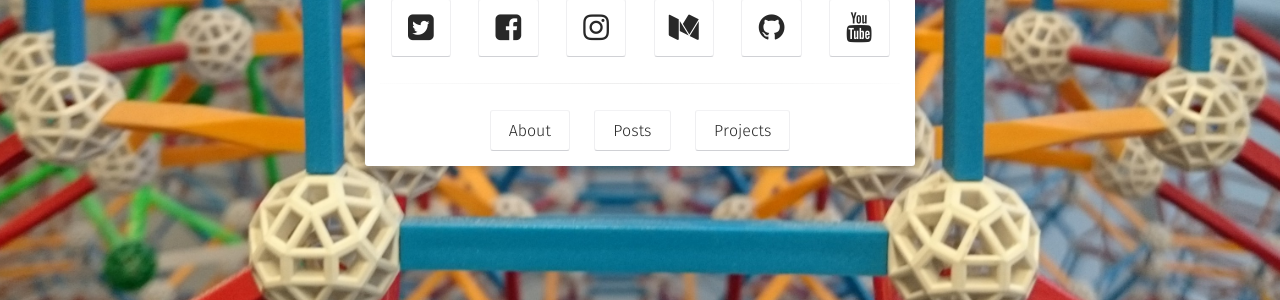
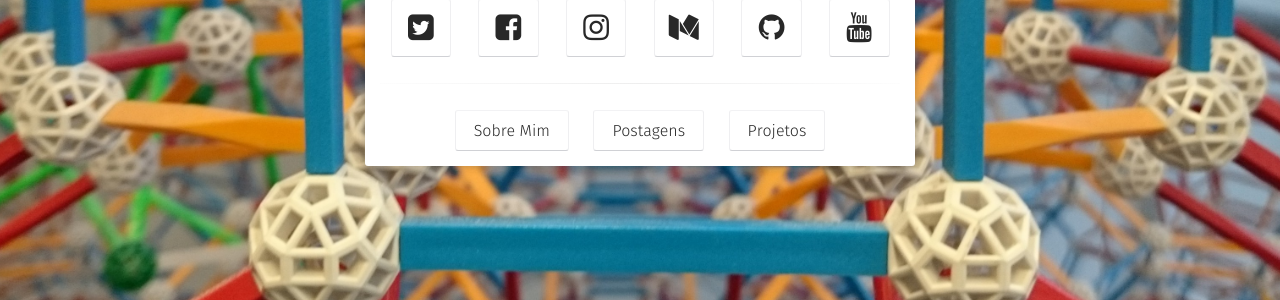
Before and after one commit to meumesmo/meumesmo.github.io, a Jekyll site: the page built from index.md, in a window 1280 px wide. Shown: the part 520-820 px from the top of the page. Built offline with Jekyll 4.4.1, drawn with Linux system fonts in a browser that asks for light colours; some web fonts are replaced; our own code applies the rules of GitHub Pages for plain Markdown files; comment, search, counter and statistics services are not loaded.

Commit message:
Update home.html

```diff
--- a/_layouts/home.html
+++ b/_layouts/home.html
@@ -33,13 +33,13 @@ layout: compress
                   <hr class="hr-line">
                   <h3 class="title">
                          <a class="btn zoombtn" href="{{ site.url }}/about">
-                         About
+                         Sobre Mim
                          </a>
-                         <a class="btn zoombtn" href="{{ site.url }}/posts">
-                         Posts
+                         <a class="btn zoombtn" href="http://meumesmo.com.br">
+                         Postagens
                          </a>
                          <a class="btn zoombtn" href="{{ site.url }}/projects">
-                         Projects
+                         Projetos
                          </a>
                  </h3>
             </div>
```
